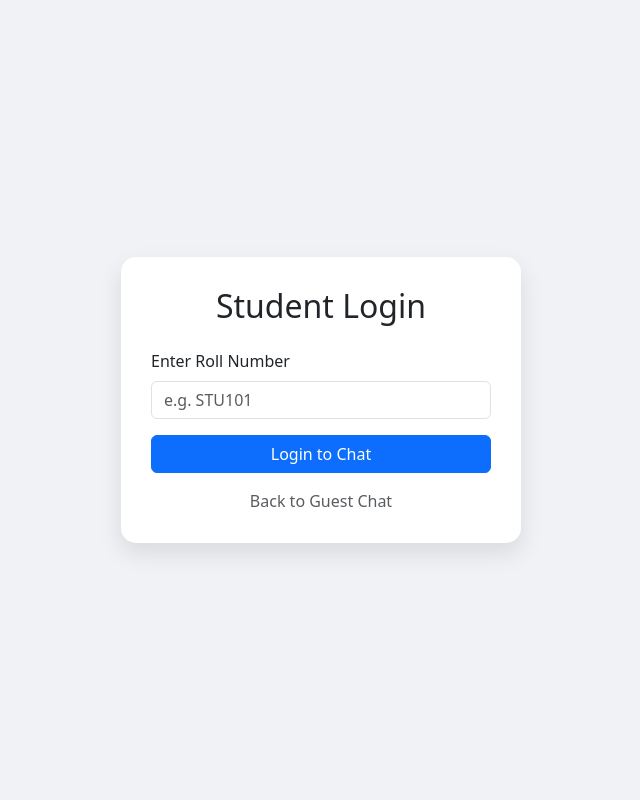
After one commit to SanBololikar/Cloud-ChatBot, a Flask app: template ChatbotProject/templates/student.html in a window 1280 px wide. The commit adds this page. Shown: the whole page, without its empty margins (319-959 px from the left). Run offline with Flask 3, Linux system fonts and the light colour scheme; the template is opened without the code that fills it, so the values that code supplies are empty.

Commit message:
added A student login

```diff
--- /dev/null
+++ b/ChatbotProject/templates/student.html
@@ -0,0 +1,28 @@
+<!DOCTYPE html>
+<html lang="en">
+<head>
+    <meta charset="UTF-8">
+    <meta name="viewport" content="width=device-width, initial-scale=1.0">
+    <title>Student Login - College Bot</title>
+    <link rel="stylesheet" href="https://cdn.jsdelivr.net/npm/bootstrap@5.3.0/dist/css/bootstrap.min.css">
+    <style>
+        body { background: #f0f2f5; display: flex; align-items: center; justify-content: center; height: 100vh; }
+        .login-card { width: 100%; max-width: 400px; padding: 30px; border-radius: 15px; background: white; box-shadow: 0 10px 25px rgba(0,0,0,0.1); }
+    </style>
+</head>
+<body>
+    <div class="login-card">
+        <h2 class="text-center mb-4">Student Login</h2>
+        <form action="/login_student" method="POST">
+            <div class="mb-3">
+                <label class="form-label">Enter Roll Number</label>
+                <input type="text" name="roll_no" class="form-control" placeholder="e.g. STU101" required>
+            </div>
+            <button type="submit" class="btn btn-primary w-100">Login to Chat</button>
+        </form>
+        <div class="mt-3 text-center">
+            <a href="/" class="text-decoration-none text-muted">Back to Guest Chat</a>
+        </div>
+    </div>
+</body>
+</html>
```
Also changed, not shown: ChatbotProject/templates/index.html (+5 -11 lines).
